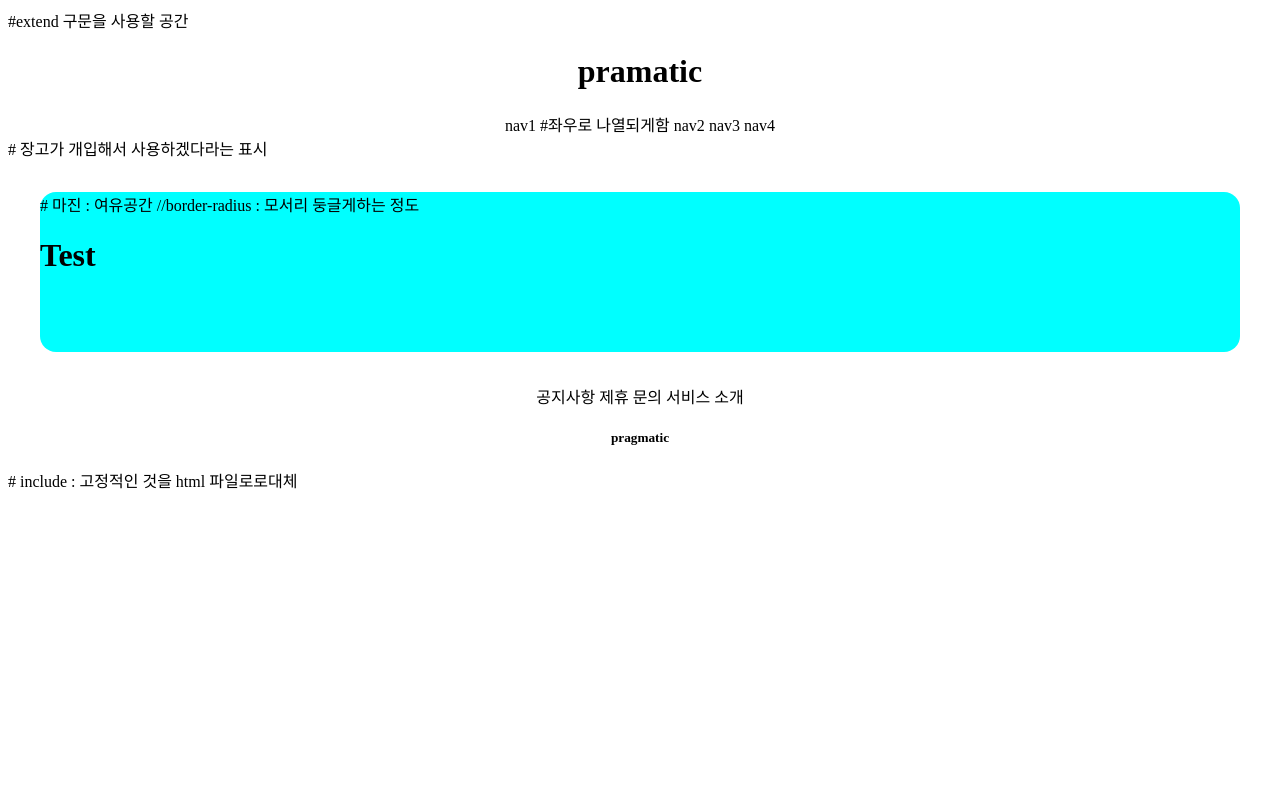
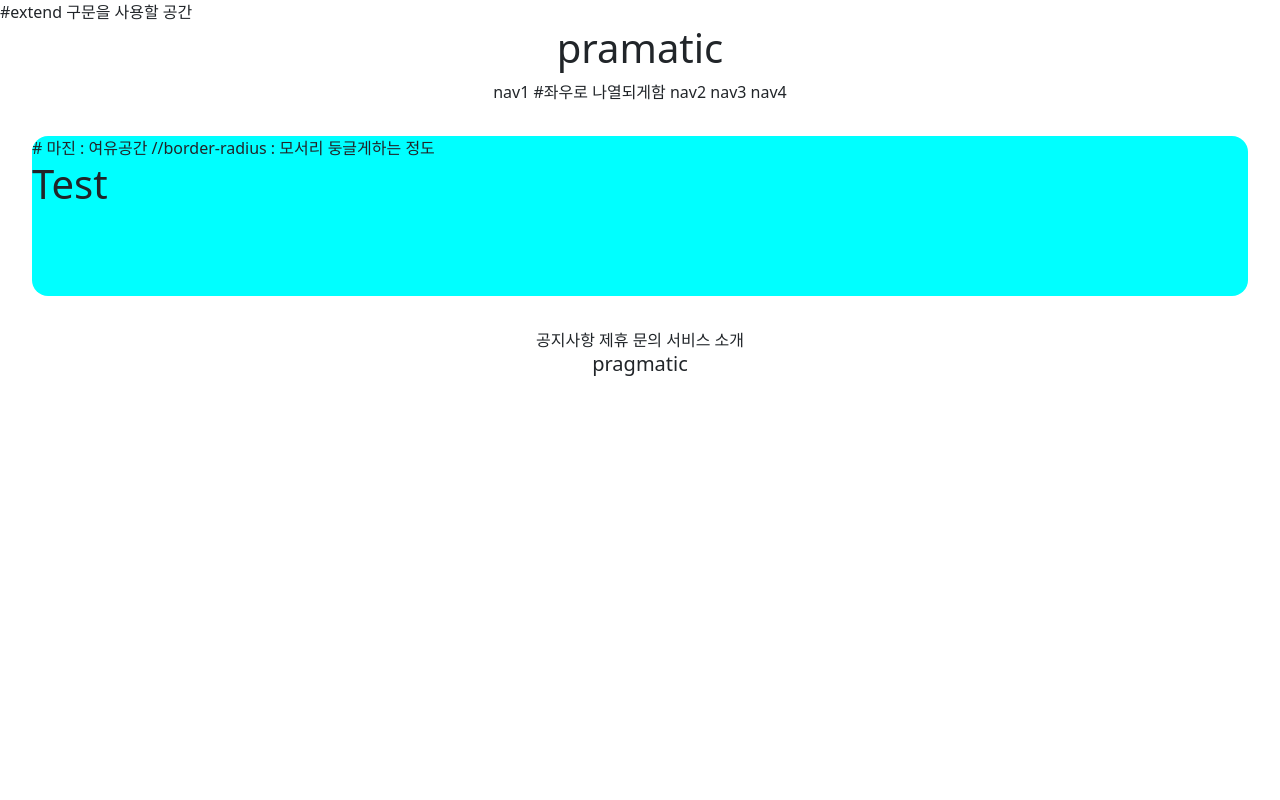
Before and after one commit to DaUn12/Make_SNS_site_copybook, a Django app: page /accounts/hello_world/ in a window 1280 px wide. Run offline with Django 3.2, Linux system fonts and the light colour scheme; parts of the project's set-up code (start-up, migrations or seed data) failed here and were passed over.

Commit message:
7/6 4ban Commit 3

```diff
--- a/templates/base.html
+++ b/templates/base.html
@@ -4,14 +4,14 @@
 {% include 'head.html' %}
 <body>
 
-{% include 'header.html'  %}        #  장고가 개입해서 사용하겠다라는 표시
+{% include 'header.html'  %}        {#  장고가 개입해서 사용하겠다라는 표시#}
 
-{% block content %}                 # block content 를 선언
+{% block content %}                 {# block content 를 선언 #}
 {% endblock %}
 
 
 
-{% include 'footer.html' %}          # include : 고정적인 것을 html 파일로로대체
+{% include 'footer.html' %}          {# include : 고정적인 것을 html 파일로로대체#}
 
 
 
--- a/templates/head.html
+++ b/templates/head.html
@@ -1,4 +1,9 @@
 <head>
     <meta charset="UTF-8">
     <title>Title</title>
+
+
+{#  Bootstap link  #}
+<link href="https://cdn.jsdelivr.net/npm/bootstrap@5.0.2/dist/css/bootstrap.min.css" rel="stylesheet" integrity="sha384-EVSTQN3/azprG1Anm3QDgpJLIm9Nao0Yz1ztcQTwFspd3yD65VohhpuuCOmLASjC" crossorigin="anonymous">
+
 </head>
```
